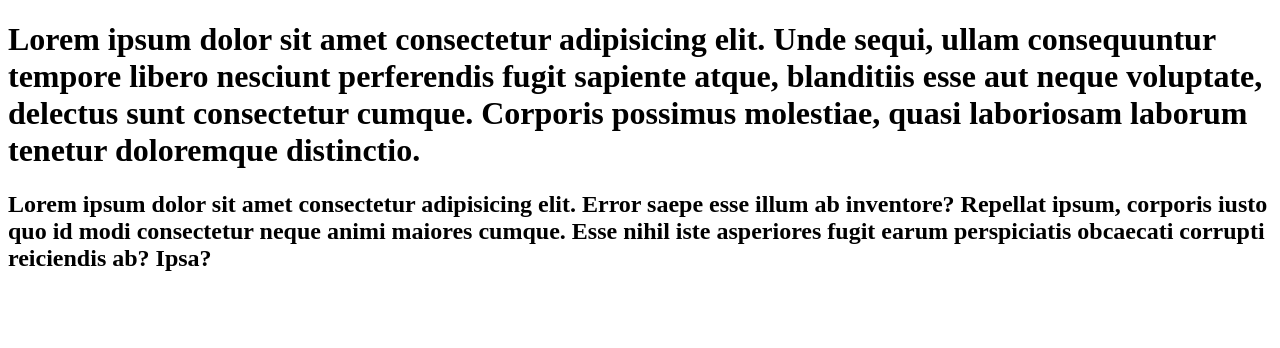
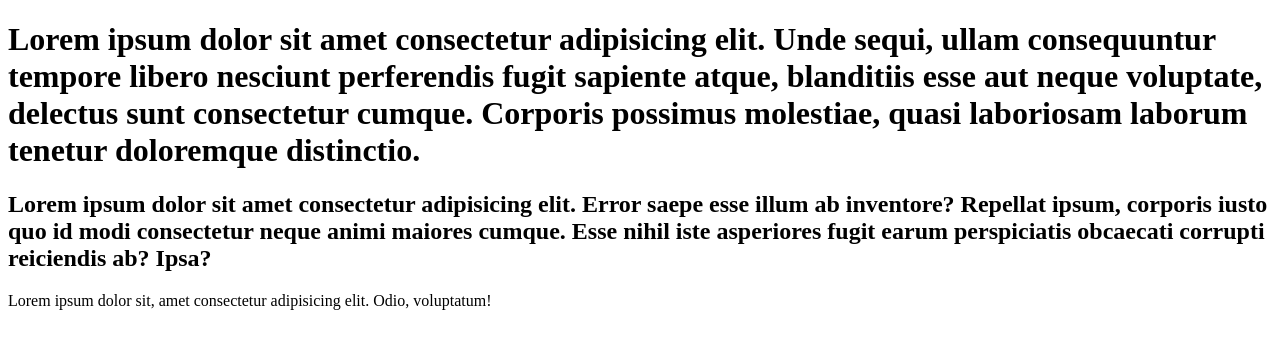
Before and after one commit to 1Ismoiljonov/test, a plain HTML site: page index.html in a window 1280 px wide. Drawn offline with Linux system fonts and the light colour scheme.

Commit message:
samandar 3
Co-Authored-By: 1Ismoiljonov <99031003+1Ismoiljonov@users.noreply.github.com>

```diff
--- a/index.html
+++ b/index.html
@@ -13,5 +13,8 @@
     <h2>
         Lorem ipsum dolor sit amet consectetur adipisicing elit. Error saepe esse illum ab inventore? Repellat ipsum, corporis iusto quo id modi consectetur neque animi maiores cumque. Esse nihil iste asperiores fugit earum perspiciatis obcaecati corrupti reiciendis ab? Ipsa?
     </h2>
+    <p>
+        Lorem ipsum dolor sit, amet consectetur adipisicing elit. Odio, voluptatum!
+    </p>
 </body>
 </html>
```
